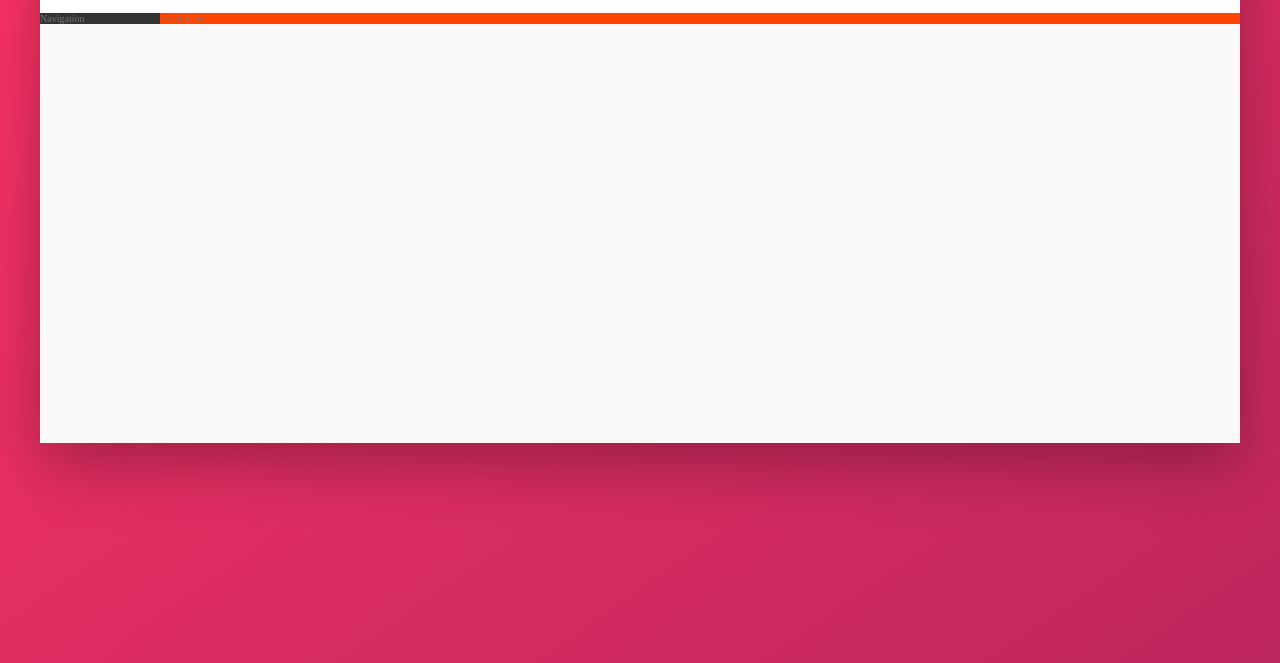
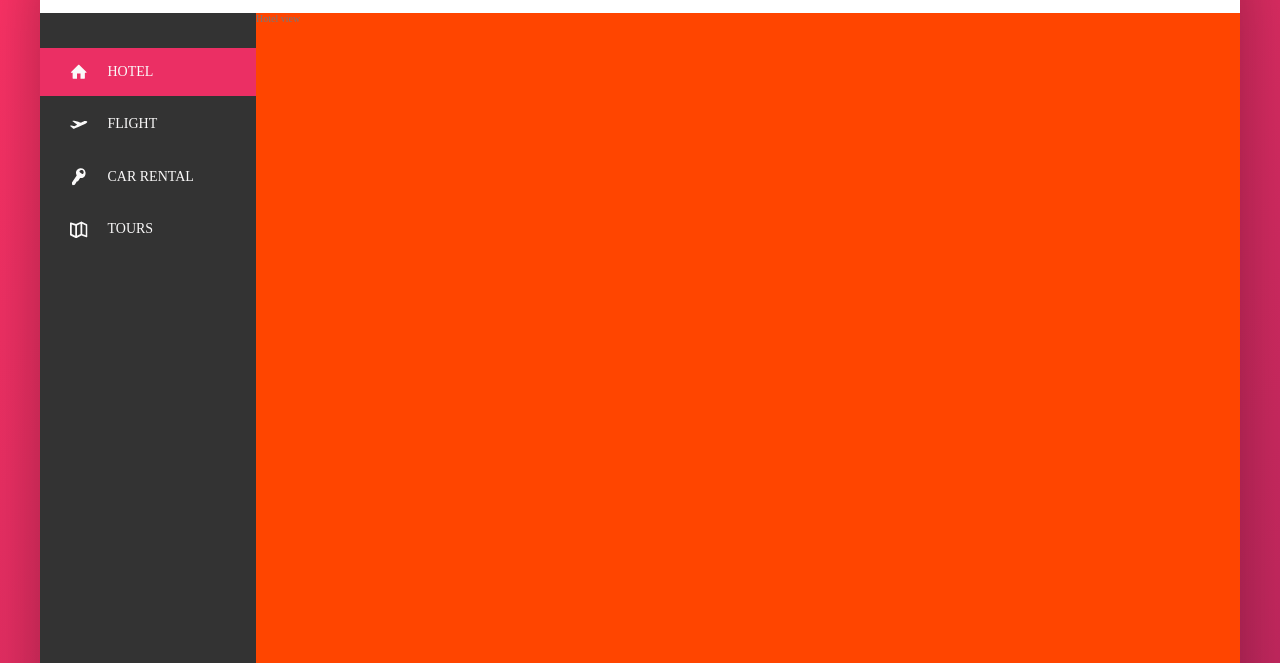
Before and after one commit to Slashflex/Trillo, a website: page index.html in a window 1280 px wide. Shown: the part 137-800 px from the top of the page. Drawn offline with Linux system fonts and the light colour scheme.

Commit message:
navigation

```diff
--- a/index.html
+++ b/index.html
@@ -47,8 +47,47 @@
 
             <div class="content">
                 <nav class="sidebar">
-                    Navigation
+                    <ul class="side-nav">
+                        <li class="side-nav__item side-nav__item--active">
+                            <a href="#" class="side-nav__link">
+                                <svg class="side-nav__icon">
+                                    <use xlink:href="img/sprite.svg#icon-home"></use>
+                                </svg>
+                                <span>Hotel</span>
+                            </a>
+                        </li>
+                        <li class="side-nav__item">
+                            <a href="#" class="side-nav__link">
+                                <svg class="side-nav__icon">
+                                    <use xlink:href="img/sprite.svg#icon-aircraft-take-off"></use>
+                                </svg>
+                                <span>Flight</span>
+                            </a>
+                        </li>
+                        <li class="side-nav__item">
+                            <a href="#" class="side-nav__link">
+                                <svg class="side-nav__icon">
+                                    <use xlink:href="img/sprite.svg#icon-key"></use>
+                                </svg>
+                                <span>Car rental</span>
+                            </a>
+                        </li>
+                        <li class="side-nav__item">
+                            <a href="#" class="side-nav__link">
+                                <svg class="side-nav__icon">
+                                    <use xlink:href="img/sprite.svg#icon-map"></use>
+                                </svg>
+                                <span>Tours</span>
+                            </a>
+                        </li>
+                    </ul>
+
+                    <div class="legal">
+                        &copy; 2019 by Trillo, All rights reserved.
+                    </div>
                 </nav>
+
+
                 <main class="hotel-view">
                     Hotel view
                 </main>
--- a/sass/_components.scss
+++ b/sass/_components.scss
@@ -114,3 +114,74 @@
         margin-right: 1rem;
     }
 }
+
+////////////////////////////////////
+// SIDE NAVIGATION
+.side-nav {
+    font-size: 1.4rem;
+    list-style: none;
+    margin-top: 3.5rem;
+
+    &__item {
+        position: relative;
+
+        &:not(:last-child) {
+            margin-bottom: .5rem;
+        }
+
+        &::before {
+            content: '';
+            position: absolute;
+            top: 0;
+            left: 0;
+            height: 100%;
+            width: 3px;
+            background-color: $color-primary;
+            transform: scaleY(0);
+            transition: transform .2s,
+                        width .4s  cubic-bezier(1, 0, 0, 1) .2s,
+                        background-color .1s;
+        }
+
+        &:hover::before,
+        &--active::before {
+            transform: scaleY(1);
+            width: 100%;
+        }
+
+        &:active::before {
+            background-color: $color-primary-light;
+        }
+    }
+
+
+    &__link:link,
+    &__link:visited {
+        color: $color-gray-light-1;
+        text-decoration: none;
+        text-transform: uppercase;
+        display: block;
+        padding: 1.5rem 3rem;
+        position: relative;
+        z-index: 10;
+
+        display: flex;
+        align-items: center;
+    }
+
+    &__icon {
+        width: 1.75rem;
+        height: 1.75rem;
+        margin-right: 2rem;
+        fill: currentColor; // color of parent
+    }
+}
+
+/////////////////////////////////
+// LEGAL TEXT
+.legal {
+    font-size: 1.2rem;
+    color: $color-gray-light-4;
+    text-align: center;
+    padding: 2.5rem;
+}
--- a/sass/pages/_layout.scss
+++ b/sass/pages/_layout.scss
@@ -25,12 +25,19 @@
 .sidebar {
     background-color: $color-gray-dark-1;
 
-    flex: 0 0 10%;
+    flex: 0 0 18%;
+
+    display: flex;
+    flex-direction: column;
+    justify-content: space-between;
 }
 
 .hotel-view {
     background-color: $color-white;
+
+    // TEST
     background-color: orangered;
+    height: 80rem;
 
     flex: 1;
 }
```
Also changed, not shown: css/style.css.
